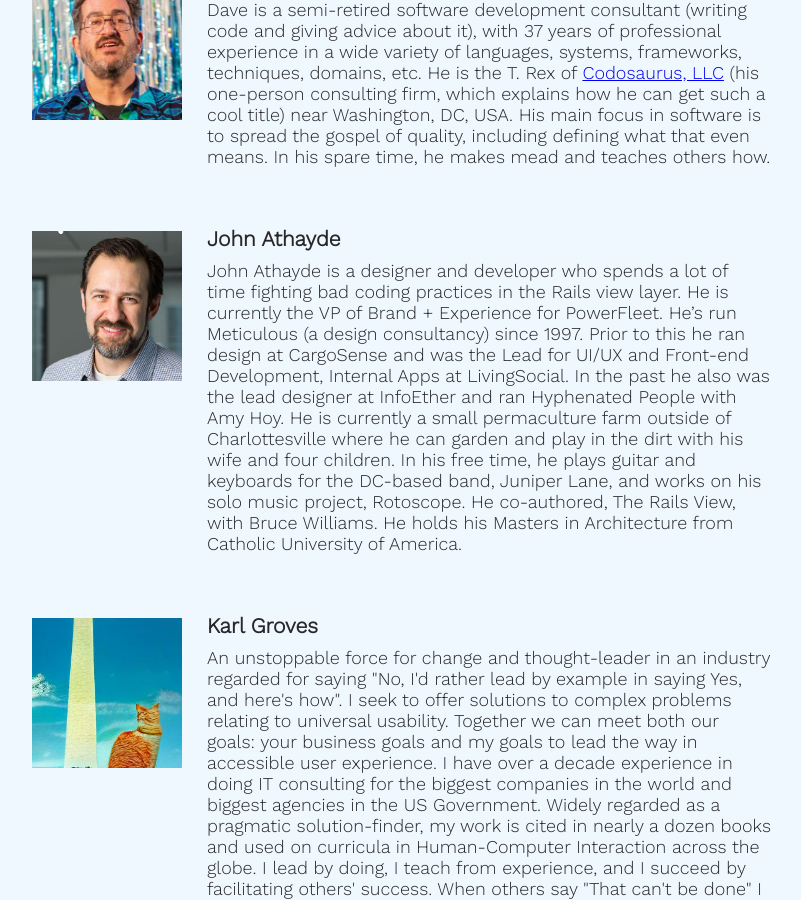
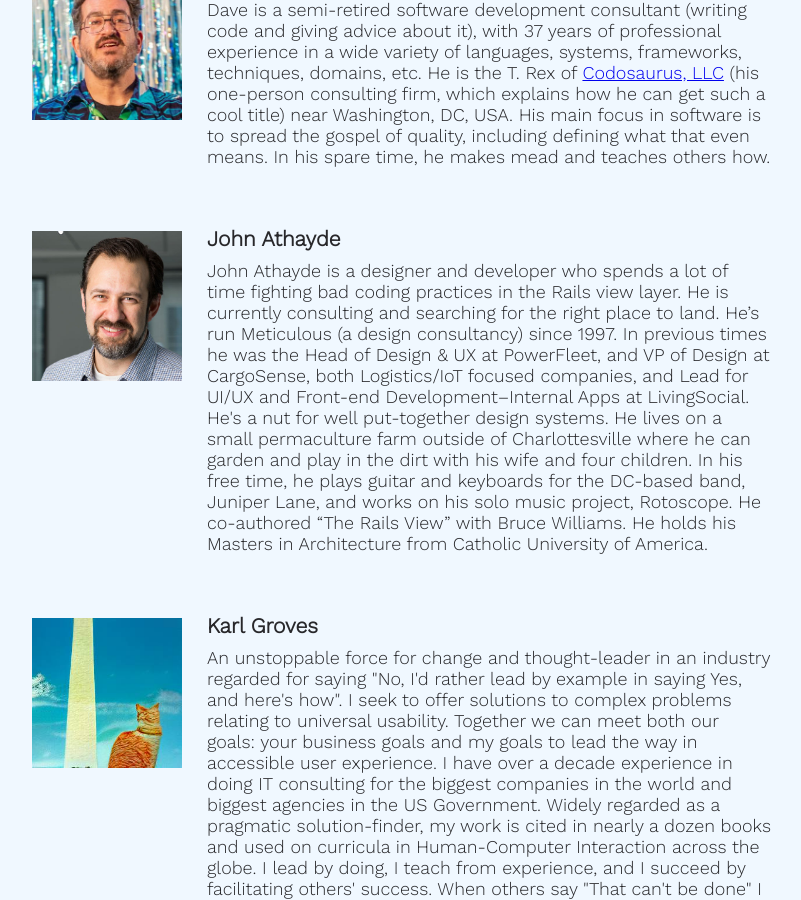
Before and after one commit to gothamgo/frontrunnersconf.github.io, a Jekyll site: the page built from test/testpage.html, in a window 1280 px wide and 900 px high, scrolled down 1019 px. Shown: the whole window, without its empty margins (226-1027 px from the left). Built offline with Jekyll 4.4.1, drawn with Linux system fonts in a browser that asks for light colours.

Commit message:
Update john_athayde.html

```diff
--- a/_includes/john_athayde.html
+++ b/_includes/john_athayde.html
@@ -9,13 +9,14 @@
 
     <p class="speaker-bio">
       John Athayde is a designer and developer who spends a lot of time fighting bad coding practices in the Rails view layer.
-      He is currently the VP of Brand + Experience for PowerFleet.
+      He is currently consulting and searching for the right place to land.
       He’s run Meticulous (a design consultancy) since 1997.
-      Prior to this he ran design at CargoSense and was the Lead for UI/UX and Front-end Development‚ Internal Apps at LivingSocial.
-      In the past he also was the lead designer at InfoEther and ran Hyphenated People with Amy Hoy.
-      He is currently a small permaculture farm outside of Charlottesville where he can garden and play in the dirt with his wife and four children.
+      In previous times he was the Head of Design & UX at PowerFleet, and VP of Design at CargoSense,
+      both Logistics/IoT focused companies, and Lead for UI/UX and Front-end Development–Internal Apps at LivingSocial.
+      He's a nut for well put-together design systems.
+      He lives on a small permaculture farm outside of Charlottesville where he can garden and play in the dirt with his wife and four children.
       In his free time, he plays guitar and keyboards for the DC-based band, Juniper Lane,
-      and works on his solo music project, Rotoscope. He co-authored‚ The Rails View‚ with Bruce Williams.
+      and works on his solo music project, Rotoscope. He co-authored “The Rails View” with Bruce Williams.
       He holds his Masters in Architecture from Catholic University of America.
     </p>
   </div>
```
